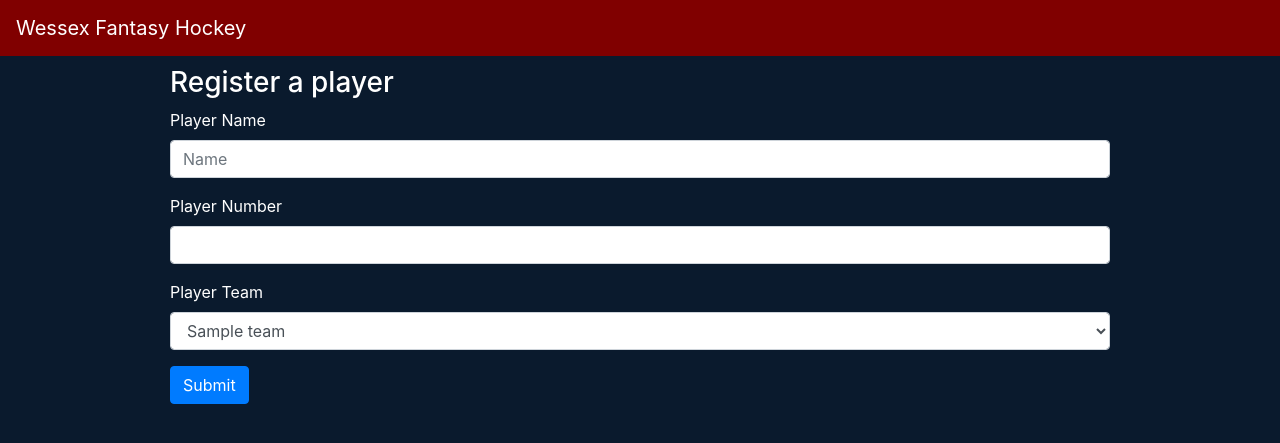
After one commit to behradkoohy/wessex-fantasy, a Flask app: page /addplayer in a window 1280 px wide. The commit adds this page. Shown: the top 443 px of the page. Run offline with Flask 2, Linux system fonts and the light colour scheme; a database or web service that is not in the repository returns one stand-in record (values such as "Sample title"); some libraries are stand-ins or nearby versions.

Commit message:
got psql working locally please god let it work on heroku

```diff
--- a/app.py
+++ b/app.py
@@ -1,9 +1,58 @@
-from flask import Flask, render_template
+from flask import Flask, render_template, request
 from views import frontpage
 import os
+import psycopg2
+from urllib.parse import urlparse
+
+
+wessex_teams = ['1st XI', '2nd XI', '3rd XI', '4th XI', '5th XI (Development Squad)']
+
+# Connecting to the database
+result = urlparse(os.environ['DATABASE_URL'])
+username = result.username
+password = result.password
+database = result.path[1:]
+hostname = result.hostname
+
+conn = psycopg2.connect(
+    database = database,
+    user = username,
+    password = password,
+    host = hostname
+)
+
+# Creating the tables as needed
+curs = conn.cursor()
+curs.execute("CREATE TABLE IF NOT EXISTS teams (team_id serial PRIMARY KEY, name varchar);")
+conn.commit()
+
+# Adding teams to the teams db
+for x, t in enumerate(wessex_teams):
+	curs = conn.cursor()
+	curs.execute("INSERT INTO teams (name) SELECT (%s) WHERE NOT EXISTS (SELECT name FROM teams WHERE name = %s);", (t, t))
+	conn.commit()
+
+
 
 app = Flask(__name__, template_folder='templates')
 
+
 @app.route('/')
-def hello_world():
+def frontpage():
 	return render_template('front.html')
+
+
+@app.route('/addplayer', methods=['GET', 'POST'])
+def add_player_page():
+
+	if request.method == 'GET':
+		pass_through = {}
+
+		curs.execute('SELECT name FROM teams;')
+		teams_retrieved = [t[0] for t in curs.fetchall()]
+		pass_through['teams']=teams_retrieved
+
+		# pass_through['teams']
+		return render_template('add_player.html', data=pass_through)
+	elif request.method == 'POST':
+		pass
--- /dev/null
+++ b/templates/add_player.html
@@ -0,0 +1,34 @@
+{% extends 'page.html' %}
+
+{% block content %}
+
+<style type="text/css">
+h3 {color: white;}
+footer {color: white;}
+label {color: white;}
+</style>
+
+<h3>Register a player</h3>
+<div>
+	<form>
+		<div class="form-group">
+			<label for="playername">Player Name</label>
+			<input type="text" name="playername" class="form-control" id="playername" placeholder="Name">
+		</div>
+		<div class="form-group">
+			<label for="playernumber">Player Number</label>
+			<input type="number" name="playername" class="form-control" id="playernumber">
+		</div>
+		<div class="form-group">
+			<label for="playerteam">Player Team</label>
+			<select id="playerteam" class="form-control">
+				{% for t in data['teams'] %}
+					<option value="{{ t }}">{{ t }}</option>
+				{% endfor %}
+			</select>
+		</div>
+		<button type="submit" class="btn btn-primary">Submit</button>
+	</form>
+</div>
+
+{% endblock %}
--- a/templates/page.html
+++ b/templates/page.html
@@ -1,9 +1,5 @@
 <!DOCTYPE html>
-<style type="text/css">
 
-
-
-</style>
 <html>
 <head>
 	<!-- Required meta tags -->
```
